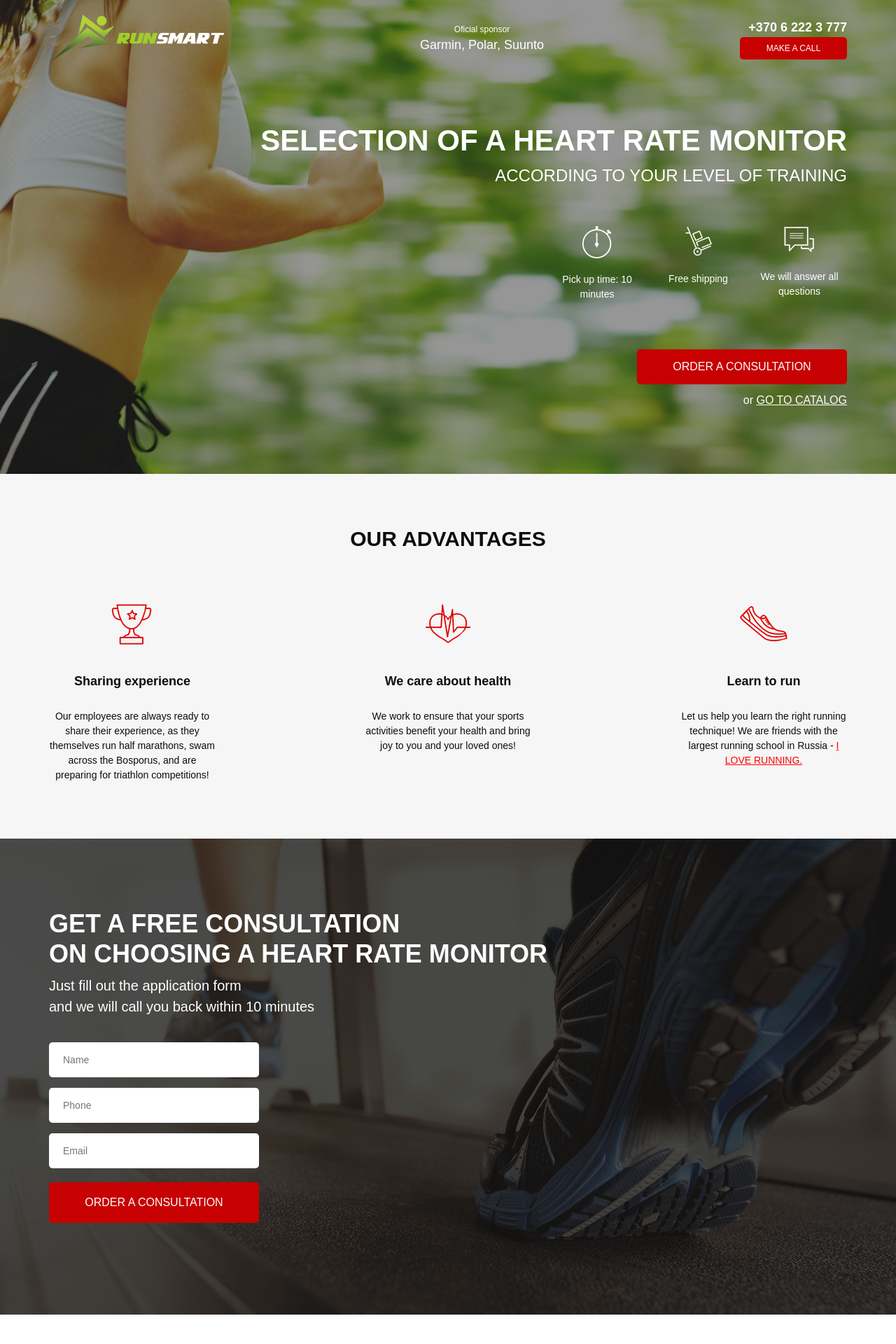
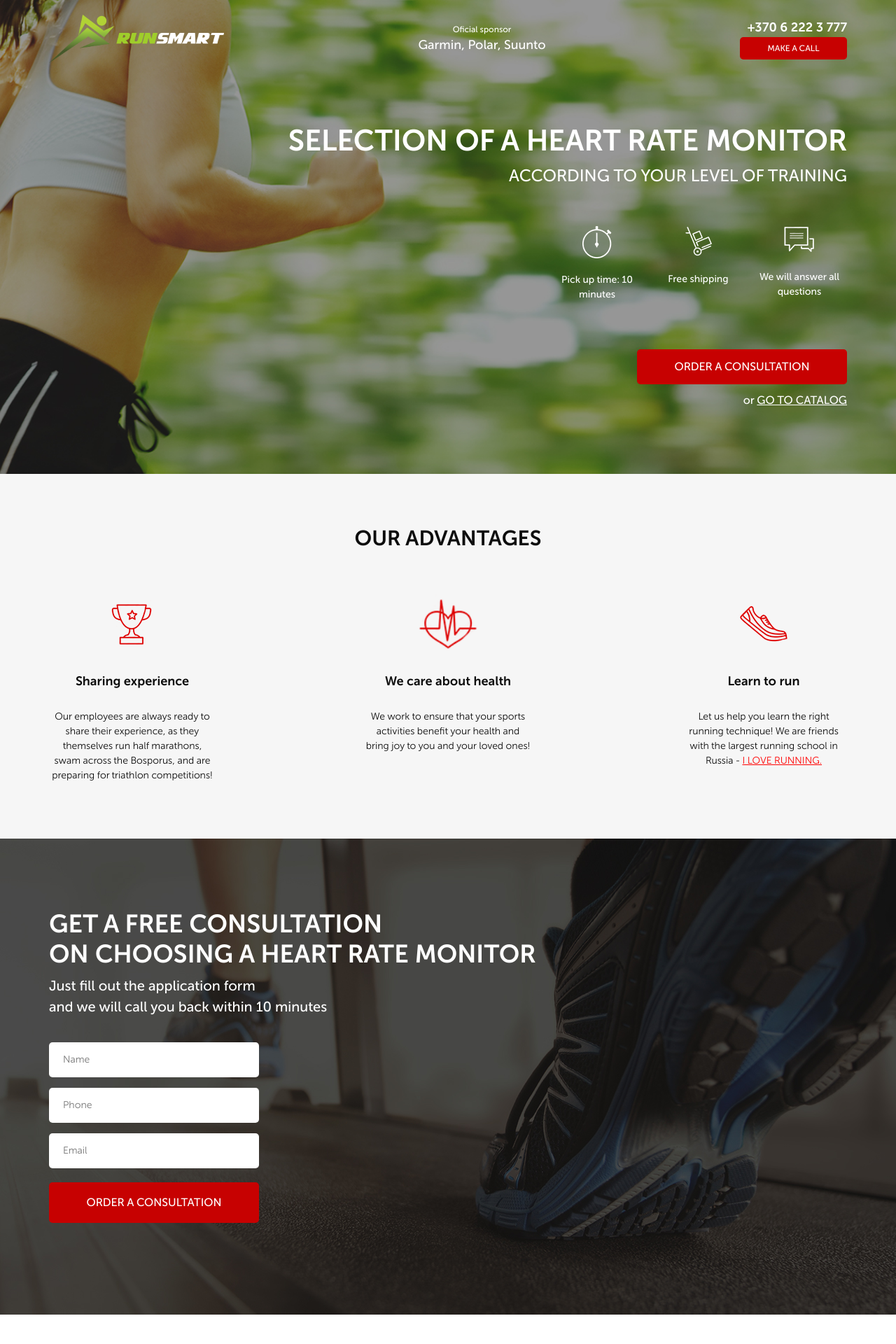
Before and after one commit to daniilalex/daniilalex.github.io, a PHP site: page /app/index.html in a window 1280 px wide. Shown: the top 1920 px of the page at 70% size. Run offline with PHP 8.4, Linux system fonts and the light colour scheme; style sheets or scripts are compiled from the project's sources.

Commit message:
modified

```diff
--- a/speedrunner/app/sass/style.scss
+++ b/speedrunner/app/sass/style.scss
@@ -1,6 +1,14 @@
+@import 'libs/animate';
+@import 'libs/font';
+@import 'libs/slick';
+
 @import "base/variables";
+@import "base/animation";
 * {
   font-family: "Museo Sans Cyrl", sans-serif;
+}
+html {
+  scroll-behavior: smooth;
 }
 .container {
   position: relative;
@@ -23,3 +31,4 @@
 @import "blocks/feed";
 @import "blocks/footer";
 @import "blocks/modal";
+@import "blocks/pageup";
```
